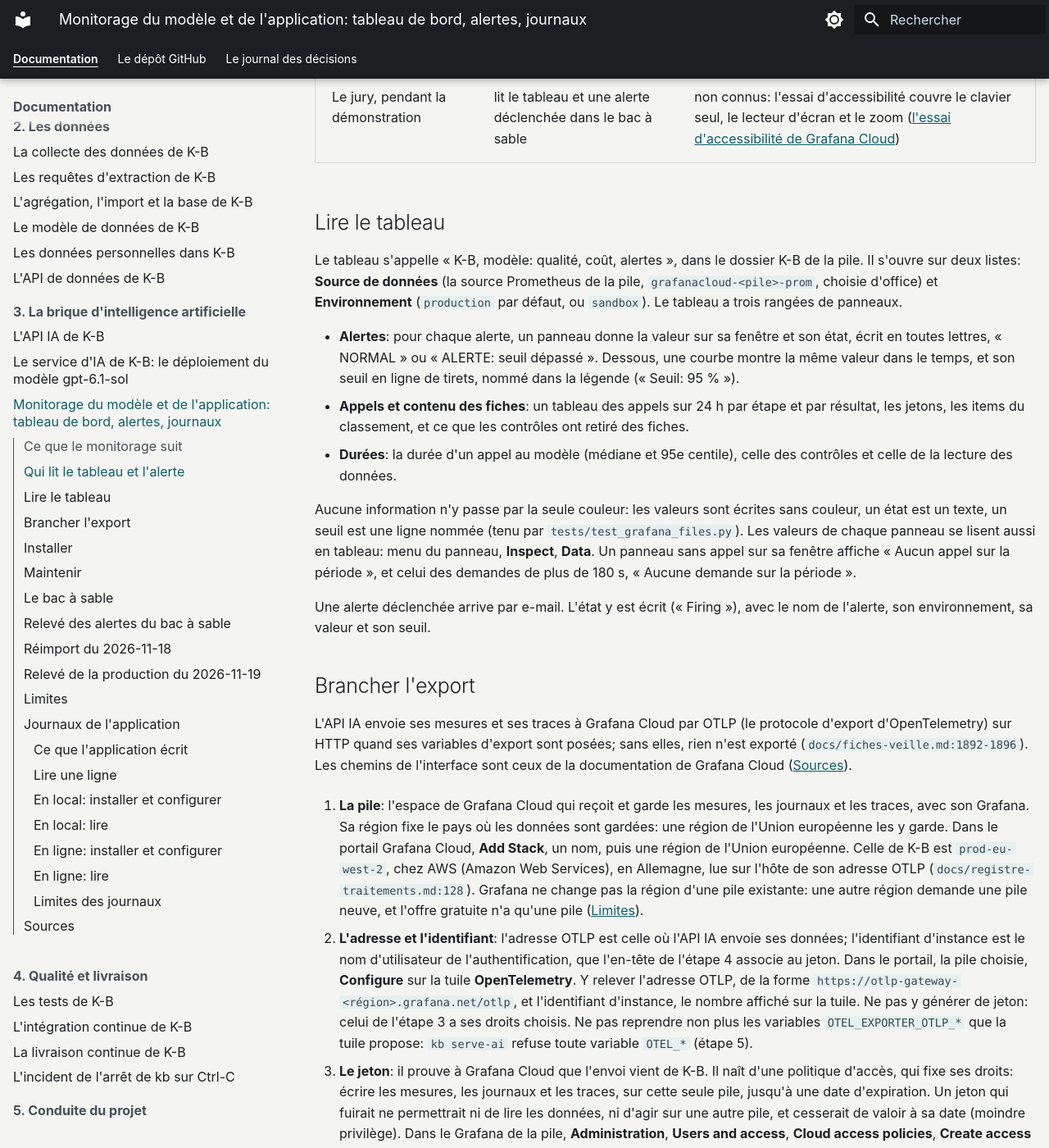
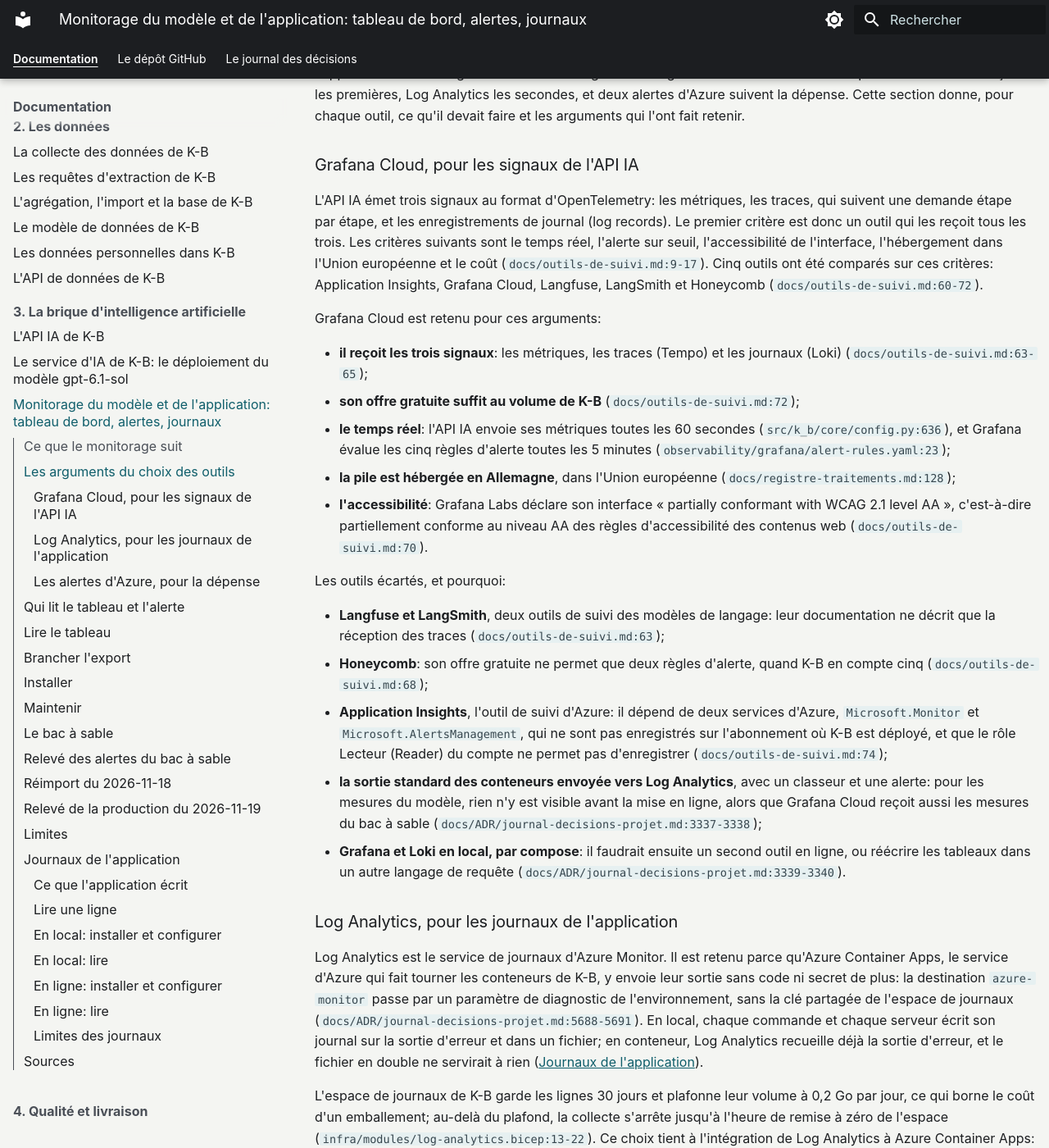
Before and after one commit to SabineLaurent/K-B, an MkDocs documentation site: the page built from documentation/monitorage.md, in a window 1280 px wide and 1400 px high, scrolled down 4311 px. Shown: the whole window at 82% size. Built offline with MkDocs 1.6.1 and Material for MkDocs 9.7.7, drawn with Linux system fonts in a browser that asks for light colours; plug-ins that fetch from the network failed and are left out; some of the changed text lies outside the part shown.

Commit message:
docs: post the section on the arguments for the tooling choices, written and reviewed for C20, verbatim, with its sentence in the competences box, its bullet in the list and the introduction sentence that points to it; the journaling note follows the new lines (issue 620)

```diff
--- a/documentation/monitorage.md
+++ b/documentation/monitorage.md
@@ -24,6 +24,11 @@
 
     — C20
 
+    > La documentation explicite les arguments en faveur des choix techniques pour l'outillage du monitorage de
+    > l'application.
+
+    — C20
+
     > La documentation couvre la procédure d'installation et de configuration des dépendances pour l'outillage du
     > monitorage de l'application.
 
@@ -47,6 +52,7 @@ La liste suivante donne, pour chaque phrase de l'encadré, les sections de cette
     [Journaux de l'application](#journaux-de-lapplication), en local et en ligne.
 - Les métriques, les seuils et les valeurs d'alerte: [Ce que le monitorage suit](#ce-que-le-monitorage-suit).
     Aucune alerte ne lit les journaux de l'application ([Limites des journaux](#limites-des-journaux)).
+- Les arguments des choix techniques de l'outillage: [Les arguments du choix des outils](#les-arguments-du-choix-des-outils).
 - Les dépendances de l'outillage, leur installation et leur configuration: [Brancher l'export](#brancher-lexport)
     (la pile, la politique d'accès, le jeton, les variables de l'API IA) et
     [Journaux de l'application](#journaux-de-lapplication).
@@ -55,8 +61,9 @@ La liste suivante donne, pour chaque phrase de l'encadré, les sections de cette
 Les renvois `fichier:ligne` de cette fiche visent `main` au commit `a1a01efd`. Le monitorage du modèle tient dans deux
 fichiers du dépôt, que Grafana Cloud importe tels quels: le tableau de bord, `observability/grafana/dashboard.json`,
 et les cinq règles d'alerte, `observability/grafana/alert-rules.yaml`. Les mesures viennent de l'API IA, qui les envoie
-en OpenTelemetry (`docs/fiches-veille.md`, « Les mêmes mesures en OpenTelemetry (#162) »). Le choix de l'outil est
-écrit dans `docs/outils-de-suivi.md`. Le monitorage de l'application, ses journaux, est dans la section
+en OpenTelemetry (`docs/fiches-veille.md`, « Les mêmes mesures en OpenTelemetry (#162) »).
+Les arguments du choix des outils sont dans la section [Les arguments du choix des outils](#les-arguments-du-choix-des-outils);
+la comparaison détaillée est dans `docs/outils-de-suivi.md`. Le monitorage de l'application, ses journaux, est dans la section
 [Journaux de l'application](#journaux-de-lapplication) (#165).
 
 ## Ce que le monitorage suit
@@ -93,6 +100,75 @@ et sa source dans le code. Toutes deux écrivent par e-mail à l'adresse du para
 |---|---|---|---|---|
 | `budget-kb` | les coûts étiquetés `project=k-b`, hébergement et inférence; l'inférence y entre quand la ressource du modèle porte l'étiquette | le mois (`Monthly`) | 40 € par mois; un e-mail à 50 % et à 100 % des coûts réels, et à 100 % des coûts prévus (`Forecasted`) | `infra/modules/budget.bicep:11-12`, `:20-22`, `:27-58`; `docs/ADR/journal-decisions-projet.md:7414-7418` |
 | `alert-kb-model-tokens` | les jetons (`TotalTokens`) de la ressource du modèle, en somme | 24 h glissantes (`P1D`), évaluées toutes les 15 minutes (`PT15M`) | au-dessus de 400 000 jetons | `infra/modules/model-token-alert.bicep:30`, `:41-42`, `:52-55`; `infra/main.bicep:176`; `docs/ADR/journal-decisions-projet.md:7613-7614` |
+
+## Les arguments du choix des outils
+
+Le monitorage de K-B repose sur deux outils, parce qu'il suit deux sortes de données. Les métriques du modèle sont des
+nombres émis par le code: elles demandent un tableau de bord et des alertes sur seuil. Les journaux de l'application
+sont des lignes de texte: l'hébergement en ligne les recueille sans code de plus. Grafana Cloud reçoit les premières,
+Log Analytics les secondes, et deux alertes d'Azure suivent la dépense. Cette section donne, pour chaque outil, ce
+qu'il devait faire et les arguments qui l'ont fait retenir.
+
+### Grafana Cloud, pour les signaux de l'API IA
+
+L'API IA émet trois signaux au format d'OpenTelemetry: les métriques, les traces, qui suivent une demande étape par
+étape, et les enregistrements de journal (<span lang="en">log records</span>). Le premier critère est donc un outil
+qui les reçoit tous les trois. Les critères suivants sont le temps réel, l'alerte sur seuil, l'accessibilité de
+l'interface, l'hébergement dans l'Union européenne et le coût (`docs/outils-de-suivi.md:9-17`). Cinq outils ont été
+comparés sur ces critères: Application Insights, Grafana Cloud, Langfuse, LangSmith et Honeycomb
+(`docs/outils-de-suivi.md:60-72`).
+
+Grafana Cloud est retenu pour ces arguments:
+
+- **il reçoit les trois signaux**: les métriques, les traces (Tempo) et les journaux (Loki) (`docs/outils-de-suivi.md:63-65`);
+- **son offre gratuite suffit au volume de K-B** (`docs/outils-de-suivi.md:72`);
+- **le temps réel**: l'API IA envoie ses métriques toutes les 60 secondes (`src/k_b/core/config.py:636`), et Grafana
+    évalue les cinq règles d'alerte toutes les 5 minutes (`observability/grafana/alert-rules.yaml:23`);
+- **la pile est hébergée en Allemagne**, dans l'Union européenne (`docs/registre-traitements.md:128`);
+- **l'accessibilité**: Grafana Labs déclare son interface <q><span lang="en">partially conformant with WCAG 2.1 level
+    AA</span></q>, c'est-à-dire partiellement conforme au niveau AA des règles d'accessibilité des contenus web
+    (`docs/outils-de-suivi.md:70`).
+
+Les outils écartés, et pourquoi:
+
+- **Langfuse et LangSmith**, deux outils de suivi des modèles de langage: leur documentation ne décrit que la
+    réception des traces (`docs/outils-de-suivi.md:63`);
+- **Honeycomb**: son offre gratuite ne permet que deux règles d'alerte, quand K-B en compte cinq
+    (`docs/outils-de-suivi.md:68`);
+- **Application Insights**, l'outil de suivi d'Azure: il dépend de deux services d'Azure, `Microsoft.Monitor` et
+    `Microsoft.AlertsManagement`, qui ne sont pas enregistrés sur l'abonnement où K-B est déployé, et que le rôle
+    Lecteur (<span lang="en">Reader</span>) du compte ne permet pas d'enregistrer (`docs/outils-de-suivi.md:74`);
+- **la sortie standard des conteneurs envoyée vers Log Analytics**, avec un classeur et une alerte: pour les mesures
+    du modèle, rien n'y est visible avant la mise en ligne, alors que Grafana Cloud reçoit aussi les mesures du bac à
+    sable (`docs/ADR/journal-decisions-projet.md:3337-3338`);
+- **Grafana et Loki en local, par compose**: il faudrait ensuite un second outil en ligne, ou réécrire les tableaux
+    dans un autre langage de requête (`docs/ADR/journal-decisions-projet.md:3339-3340`).
+
+### Log Analytics, pour les journaux de l'application
+
+Log Analytics est le service de journaux d'Azure Monitor. Il est retenu parce qu'Azure Container Apps, le service
+d'Azure qui fait tourner les conteneurs de K-B, y envoie leur sortie sans code ni secret de plus: la destination
+`azure-monitor` passe par un paramètre de diagnostic de l'environnement, sans la clé partagée de l'espace de journaux
+(`docs/ADR/journal-decisions-projet.md:5688-5691`). En local, chaque commande et chaque serveur écrit son journal sur
+la sortie d'erreur et dans un fichier; en conteneur, Log Analytics recueille déjà la sortie d'erreur, et le fichier en
+double ne servirait à rien ([Journaux de l'application](#journaux-de-lapplication)).
+
+L'espace de journaux de K-B garde les lignes 30 jours et plafonne leur volume à 0,2 Go par jour, ce qui borne le coût
+d'un emballement; au-delà du plafond, la collecte s'arrête jusqu'à l'heure de remise à zéro de l'espace
+(`infra/modules/log-analytics.bicep:13-22`). Ce choix tient à l'intégration de Log Analytics à Azure Container Apps:
+aucun autre outil n'a été comparé pour les journaux.
+
+### Les alertes d'Azure, pour la dépense
+
+Deux alertes d'Azure suivent ce que coûte K-B, hors de Grafana Cloud:
+
+- **le budget de K-B**, 40 euros par mois pour l'hébergement et, quand la ressource du modèle porte l'étiquette
+    `project=k-b`, l'inférence; il écrit à la moitié et à la totalité de la dépense du mois, et sur prévision quand la
+    dépense prévue atteint le budget (`infra/modules/budget.bicep:11`, `:28-57`;
+    `docs/ADR/journal-decisions-projet.md:7417-7418`);
+- **l'alerte sur les jetons du modèle**, `alert-kb-model-tokens`, qui lit la métrique `TotalTokens` du déploiement et
+    prévient au-delà de 400 000 jetons sur 24 heures glissantes, évaluée toutes les 15 minutes
+    (`infra/modules/model-token-alert.bicep:41-55`, `infra/README.md:578-579`).
 
 ## Qui lit le tableau et l'alerte
 
```
Also changed, not shown: docs/journaling/2026-11-21-brancher-l-export-dans-la-fiche-du-monitorage.md (+18 -15 lines).
